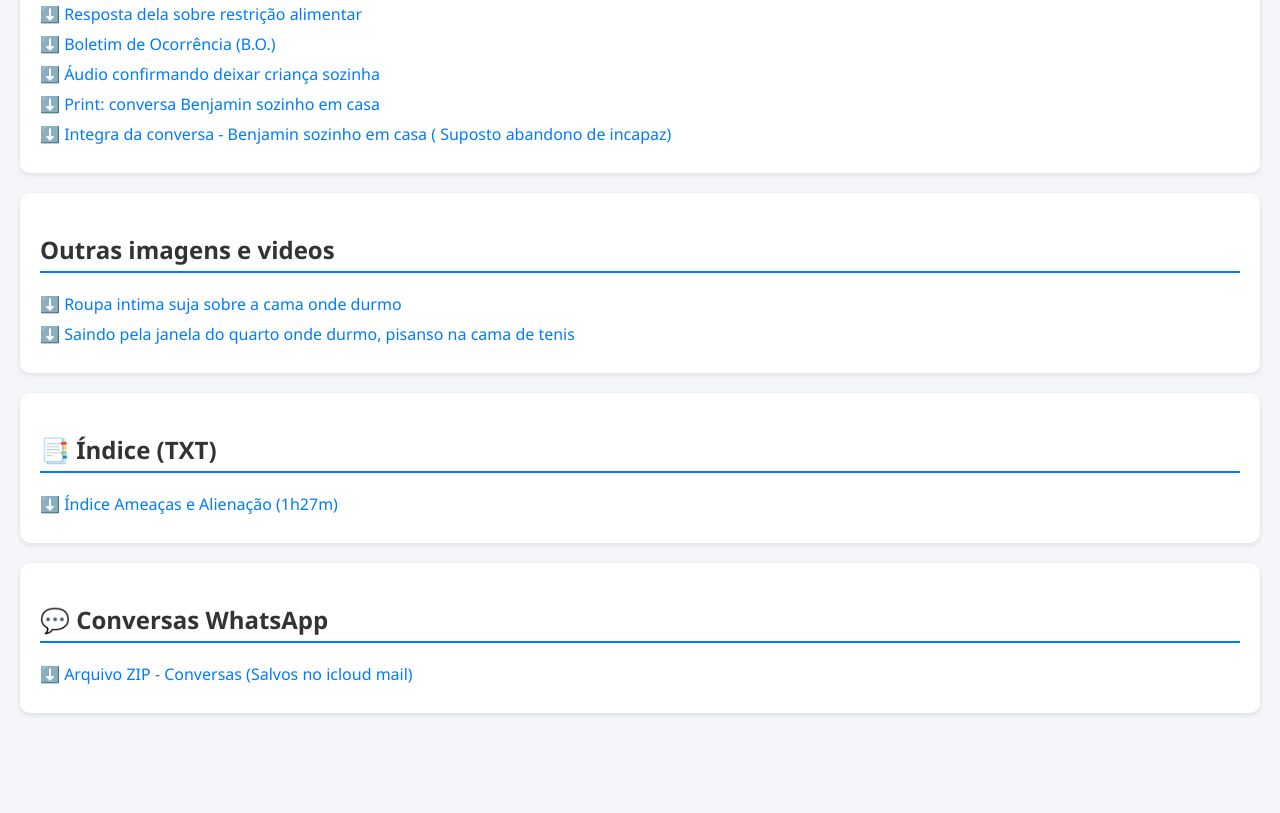
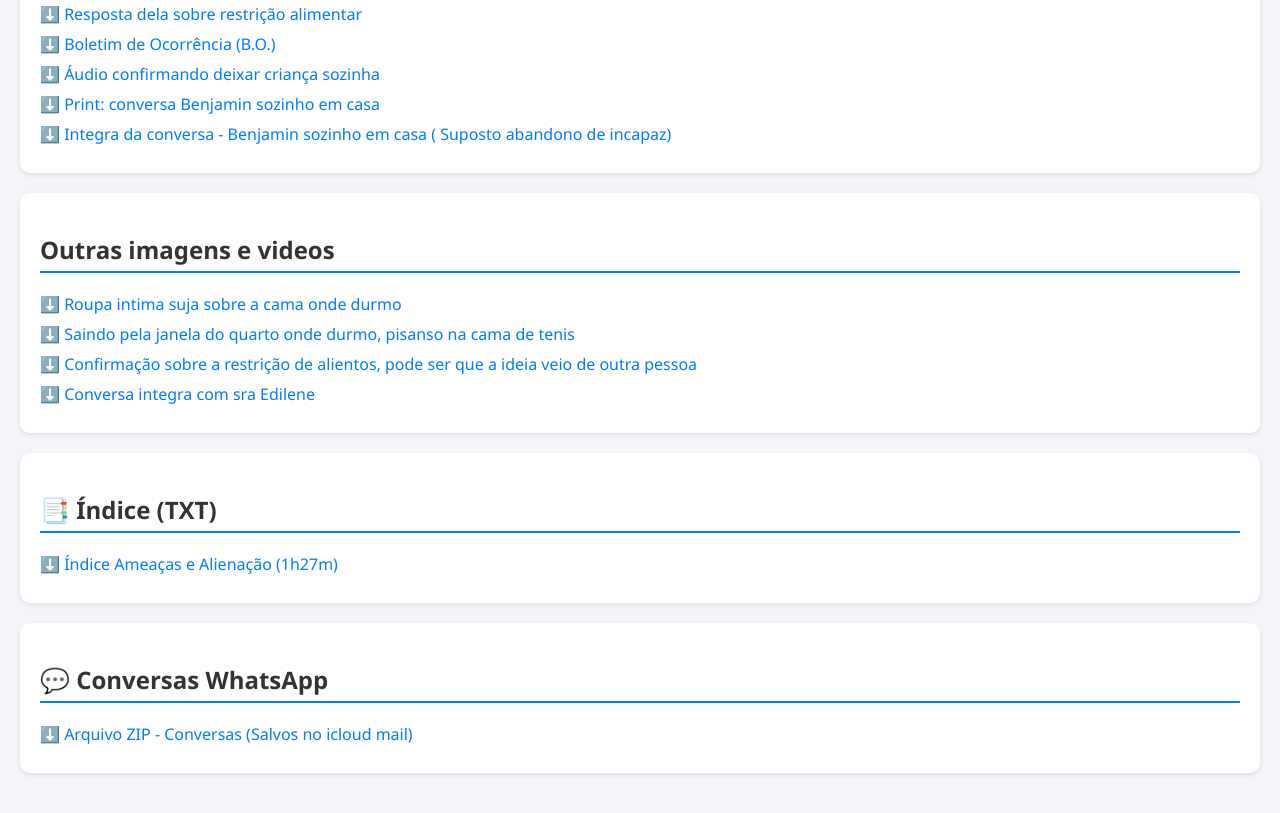
Before and after one commit to alderson86/broken-rings, a plain HTML site: page index.html in a window 1280 px wide. Shown: the part 592-1405 px from the top of the page. Before the commit the page ends 1345 px from the top, so only its background shows below. Drawn offline with Linux system fonts and the light colour scheme.

Commit message:
Update index.html

```diff
--- a/index.html
+++ b/index.html
@@ -107,6 +107,8 @@
       <h2>Outras imagens e videos</h2>
       <a class="link" href="https://drive.google.com/file/d/1Ew2MLRo2zOUJPtfoiNmAeiaZHJtD6Sah/view?usp=drive_link" target="_blank" rel="noopener noreferrer">⬇️ Roupa intima suja sobre a cama onde durmo</a>
       <a class="link" href="https://drive.google.com/file/d/1Gn0Pfdrqd1zjUjNsd09-x6TXleNZ1P8h/view?usp=drive_link" target="_blank" rel="noopener noreferrer">⬇️ Saindo pela janela do quarto onde durmo, pisanso na cama de tenis</a>
+      <a class="link" href="https://drive.google.com/file/d/18kJ6WhSdy-golKR9dmSRSSCqetP538fk/view?usp=drive_link" target="_blank" rel="noopener noreferrer">⬇️ Confirmação sobre a restrição de alientos, pode ser que a ideia veio de outra pessoa</a>
+      <a class="link" href="https://drive.google.com/file/d/1iOw7Y1hmQfcim9EGIvU-nrmj-W1w3CJG/view?usp=drive_link" target="_blank" rel="noopener noreferrer">⬇️ Conversa integra com sra Edilene</a>
     </section>
 
     <section id="indice">
```
